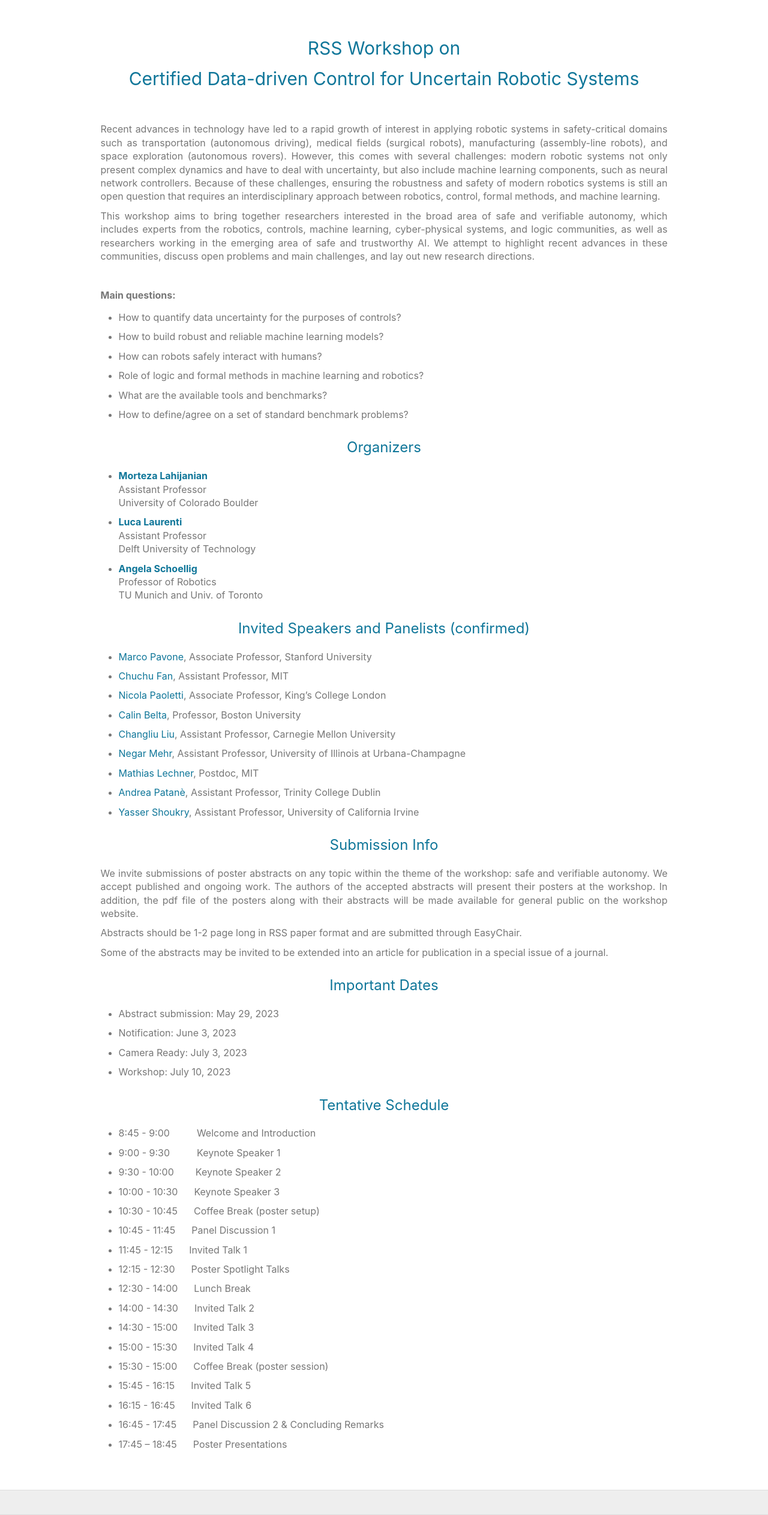
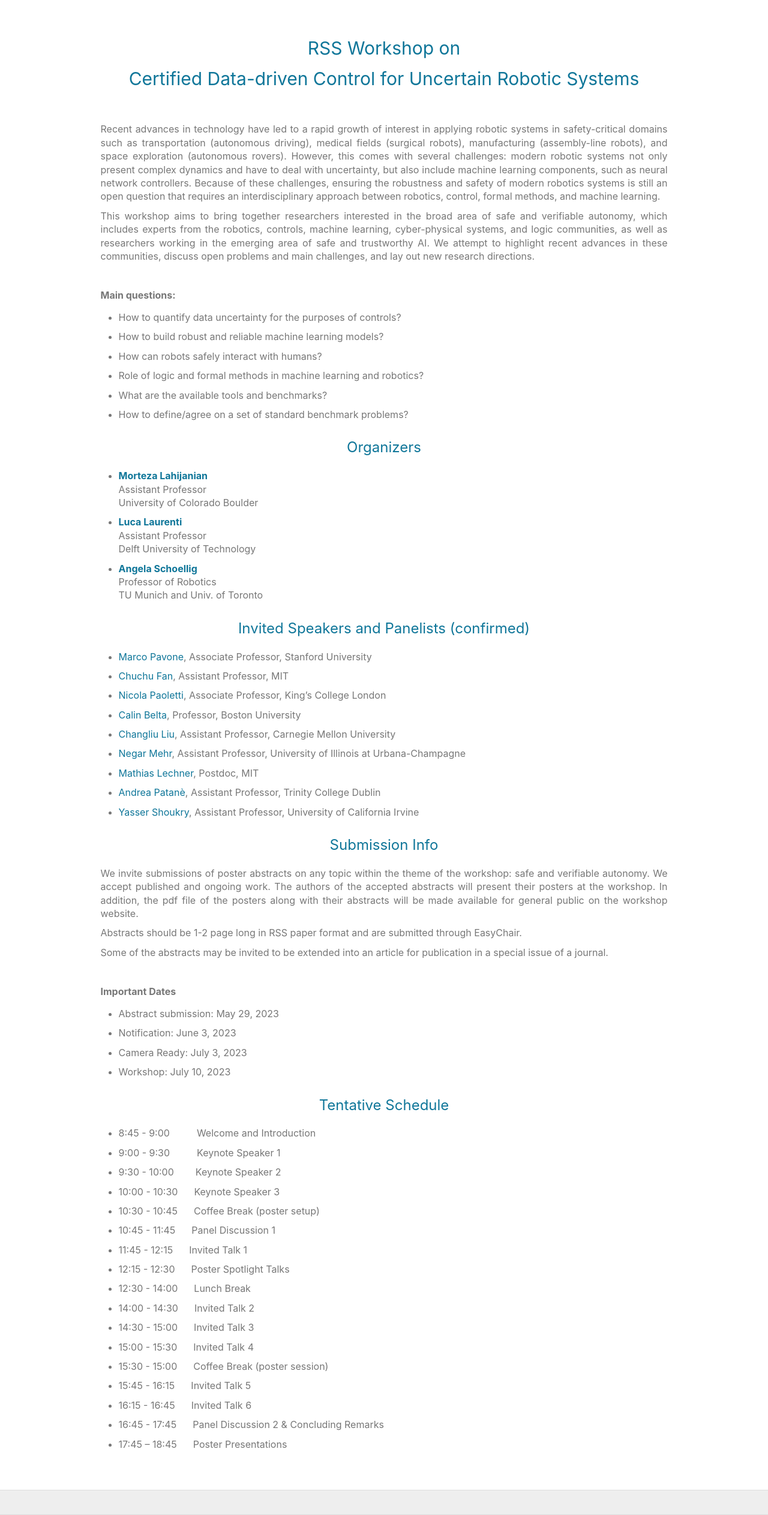
Before and after one commit to aria-systems-group/website, a Jekyll site: the page built from pages/workshop2023.md, in a window 1280 px wide. Shown: the whole page at 60% size. Built offline with Jekyll 4.4.1, drawn with Linux system fonts in a browser that asks for light colours.

```diff
--- a/pages/workshop2023.md
+++ b/pages/workshop2023.md
@@ -77,8 +77,9 @@
 
 Some of the abstracts may be invited to be extended into an article for publication in a special issue of a journal.
 
+<br>
 
-## Important Dates
+**Important Dates**
 - Abstract submission: May 29, 2023
 - Notification: June 3, 2023
 - Camera Ready: July 3, 2023
```
